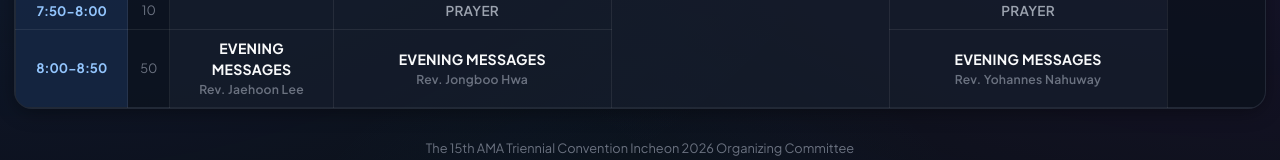
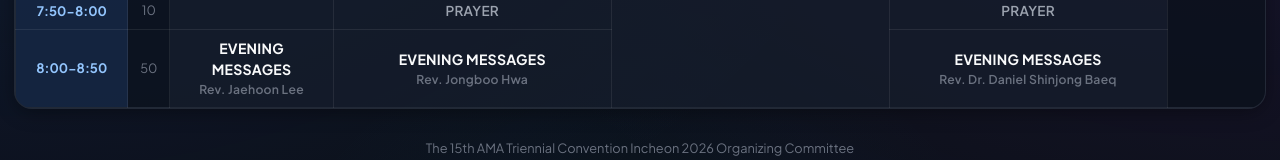
Before and after one commit to songh3ok/ama2026-report-tracker, a React (Vite) app: page / in a window 1280 px wide. Shown: the part 1840-2000 px from the top of the page. Built offline with nearby package versions, Linux system fonts and the light colour scheme.

Commit message:
fix(timetable): keep Day 4 evening message speaker as Rev. Dr. Daniel Shinjong Baeq

```diff
--- a/src/components/TimetableGrid.jsx
+++ b/src/components/TimetableGrid.jsx
@@ -514,10 +514,10 @@ export function TimetableGrid({
                 <div className="static-title">EVENING MESSAGES</div>
                 <div className="static-sub font-semibold text-sky-300">Rev. Jongboo Hwa</div>
               </td>
-              {/* Thu: Rev. Yohannes Nahuway */}
+              {/* Thu: Rev. Dr. Daniel Shinjong Baeq */}
               <td className="cell-static">
                 <div className="static-title">EVENING MESSAGES</div>
-                <div className="static-sub font-semibold text-sky-300">Rev. Yohannes Nahuway</div>
+                <div className="static-sub font-semibold text-sky-300">Rev. Dr. Daniel Shinjong Baeq</div>
               </td>
             </tr>
           </tbody>
```
